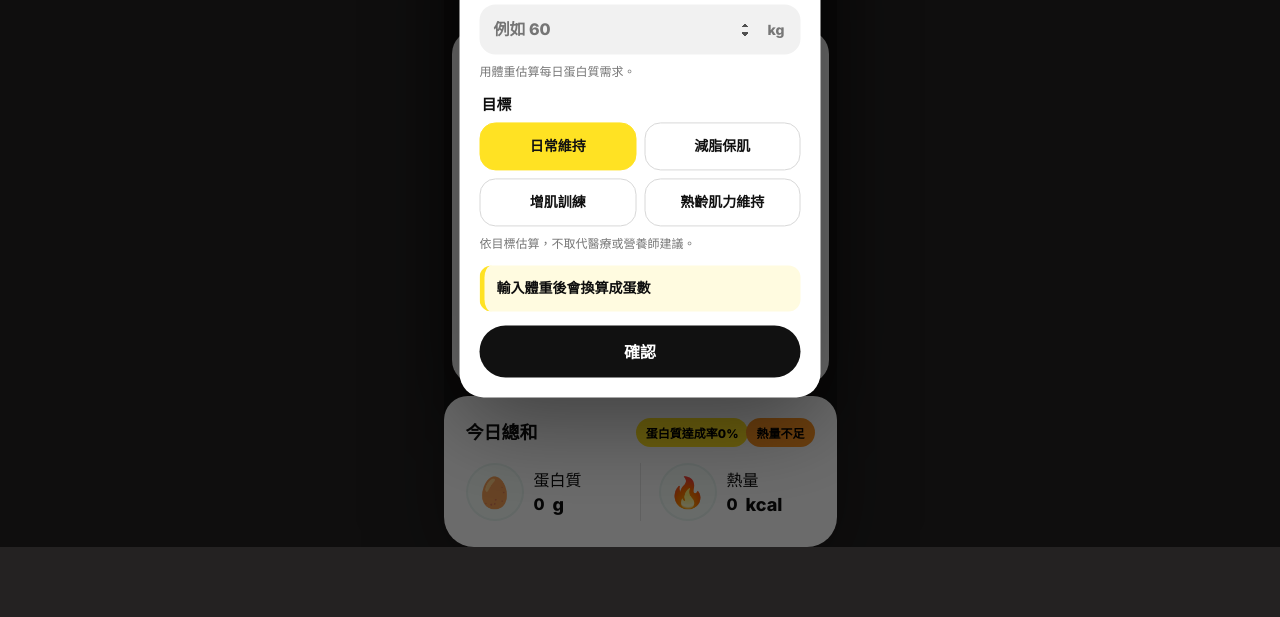
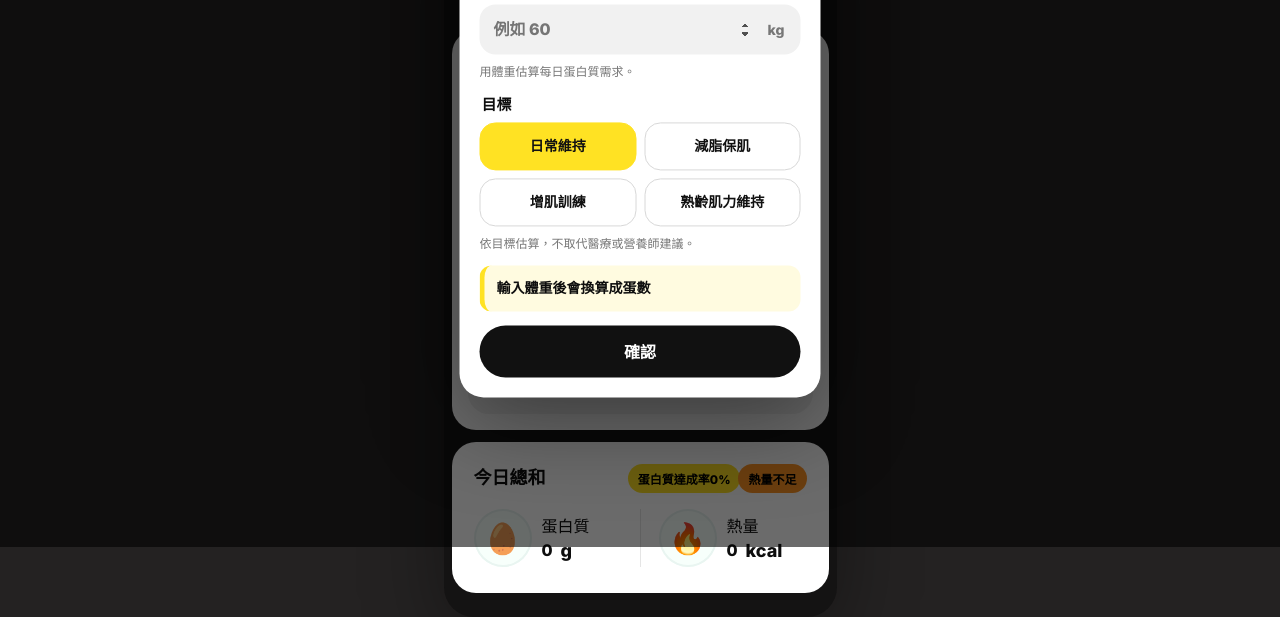
Before and after one commit to vickylan20-design/protein2026, a website: page index.html in a window 1280 px wide. Shown: the part 253-870 px from the top of the page. Before the commit the page ends 800 px from the top, so only its background shows below. Drawn offline with Linux system fonts and the light colour scheme.

Commit message:
Adjust home layout behavior

```diff
--- a/app.js
+++ b/app.js
@@ -1000,10 +1000,12 @@ function renderMealList() {
   elements.activeMealTitle.textContent = mealLabels[meal];
 
   if (selectedFoods.length === 0) {
+    elements.mealFoodList.classList.add("is-empty");
     elements.mealFoodList.innerHTML = `<div class="empty-state">這餐還沒有蛋白質來源。<br />加一個常吃外食看看。</div>`;
     return;
   }
 
+  elements.mealFoodList.classList.remove("is-empty");
   elements.mealFoodList.innerHTML = selectedFoods
     .map(
       (entry, index) => `
--- a/styles.css
+++ b/styles.css
@@ -42,27 +42,29 @@ button {
 .phone-shell {
   position: relative;
   width: min(100vw, 393px);
-  height: min(100svh, 852px);
-  overflow: hidden;
+  min-height: 100svh;
+  overflow: auto;
   background: var(--bg);
-  display: flex;
-  flex-direction: column;
   padding: 8px 8px 0;
 }
 
 .home-view,
 .records-view {
   min-height: 0;
-  height: 100%;
   display: flex;
   flex-direction: column;
 }
 
 .top-bar {
+  position: sticky;
+  top: 0;
+  z-index: 5;
   display: flex;
   align-items: center;
   justify-content: space-between;
-  padding: 0 8px 12px;
+  margin: 0 -8px;
+  padding: 0 16px 12px;
+  background: var(--bg);
   color: #fff;
 }
 
@@ -215,8 +217,8 @@ h1 {
   background: var(--surface);
   border-radius: 24px;
   padding: 16px;
-  min-height: 0;
-  flex: 1;
+  height: 400px;
+  flex: 0 0 auto;
   display: flex;
   flex-direction: column;
   gap: 13px;
@@ -258,6 +260,10 @@ h1 {
   background: var(--muted-surface);
   padding: 10px 15px;
   overflow: auto;
+}
+
+.food-list.is-empty {
+  overflow: hidden;
 }
 
 .food-row {
@@ -355,8 +361,8 @@ h1 {
 
 .summary-panel {
   flex: 0 0 auto;
-  margin: 12px -8px 0;
-  border-radius: 24px 24px 0 0;
+  margin: 12px 0 24px;
+  border-radius: 24px;
   background: var(--surface);
   padding: 22px 22px 26px;
 }
```
